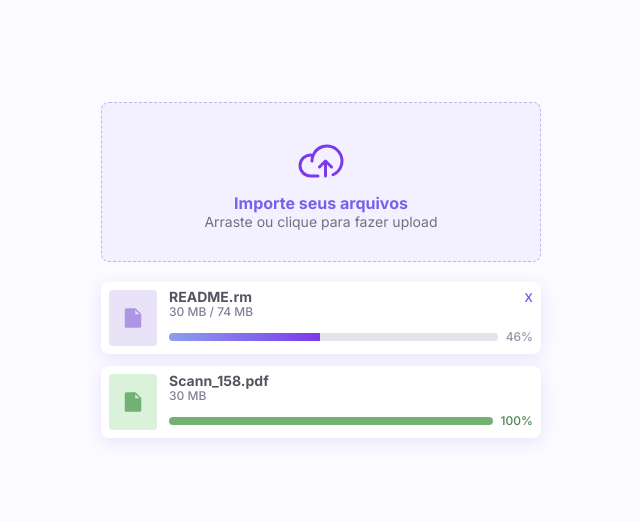
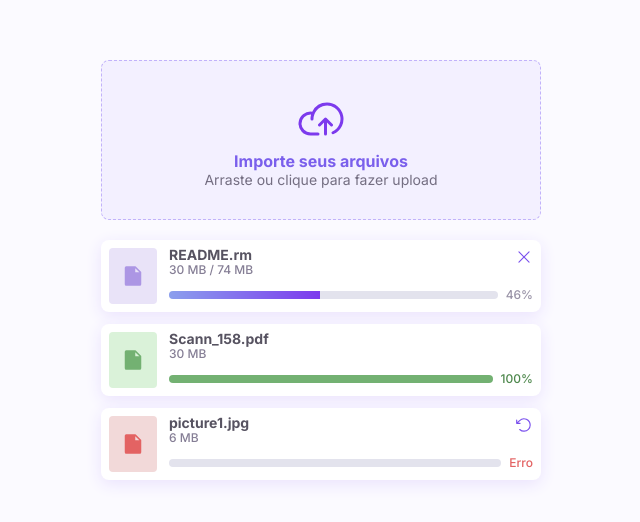
Before and after one commit to wwilliamsantana/component-upload, a React (Vite) app: page / in a window 1280 px wide. Shown: the part 130-652 px from the top of the page, without its empty margins (319-959 px from the left). Built offline with nearby package versions, Linux system fonts and the light colour scheme.

Commit message:
Add: Box 3 - Struct Done

```diff
--- a/src/App.tsx
+++ b/src/App.tsx
@@ -1,4 +1,9 @@
-import { CloudArrowUp, File } from '@phosphor-icons/react'
+import {
+  ArrowCounterClockwise,
+  CloudArrowUp,
+  File,
+  X,
+} from '@phosphor-icons/react'
 import {
   Box,
   BoxContainer,
@@ -38,7 +43,9 @@ export function App() {
             </BoxProgressBar>
           </BoxInfo>
 
-          <BoxDelete>x</BoxDelete>
+          <BoxDelete>
+            <X size={18} />
+          </BoxDelete>
         </Box>
 
         <Box>
@@ -57,6 +64,27 @@ export function App() {
             </BoxProgressBar>
           </BoxInfo>
         </Box>
+
+        <Box>
+          <BoxIcon color="#E36363" bgColor="#F2D9D9">
+            <File size={24} weight="fill" />
+          </BoxIcon>
+          <BoxInfo>
+            <BoxDataFile>
+              <strong>picture1.jpg</strong>
+              <p>6 MB</p>
+            </BoxDataFile>
+
+            <BoxProgressBar variant="error">
+              <progress value={0} max={100}></progress>
+              <p>Erro</p>
+            </BoxProgressBar>
+          </BoxInfo>
+
+          <BoxDelete>
+            <ArrowCounterClockwise size={18} />
+          </BoxDelete>
+        </Box>
       </BoxContainer>
     </Container>
   )
--- a/src/styles/app.ts
+++ b/src/styles/app.ts
@@ -99,7 +99,7 @@ export const BoxDataFile = styled.div`
 `
 
 interface BoxProgressBarProps {
-  bgColor: string
+  bgColor?: string
   variant?: 'done' | 'process' | 'error'
 }
 
@@ -120,6 +120,7 @@ export const BoxProgressBar = styled.div<BoxProgressBarProps>`
     &::-webkit-progress-bar {
       background-color: #e3e3ed;
     }
+
     &::-webkit-progress-value {
       background: ${(props) => props.bgColor};
     }
```
